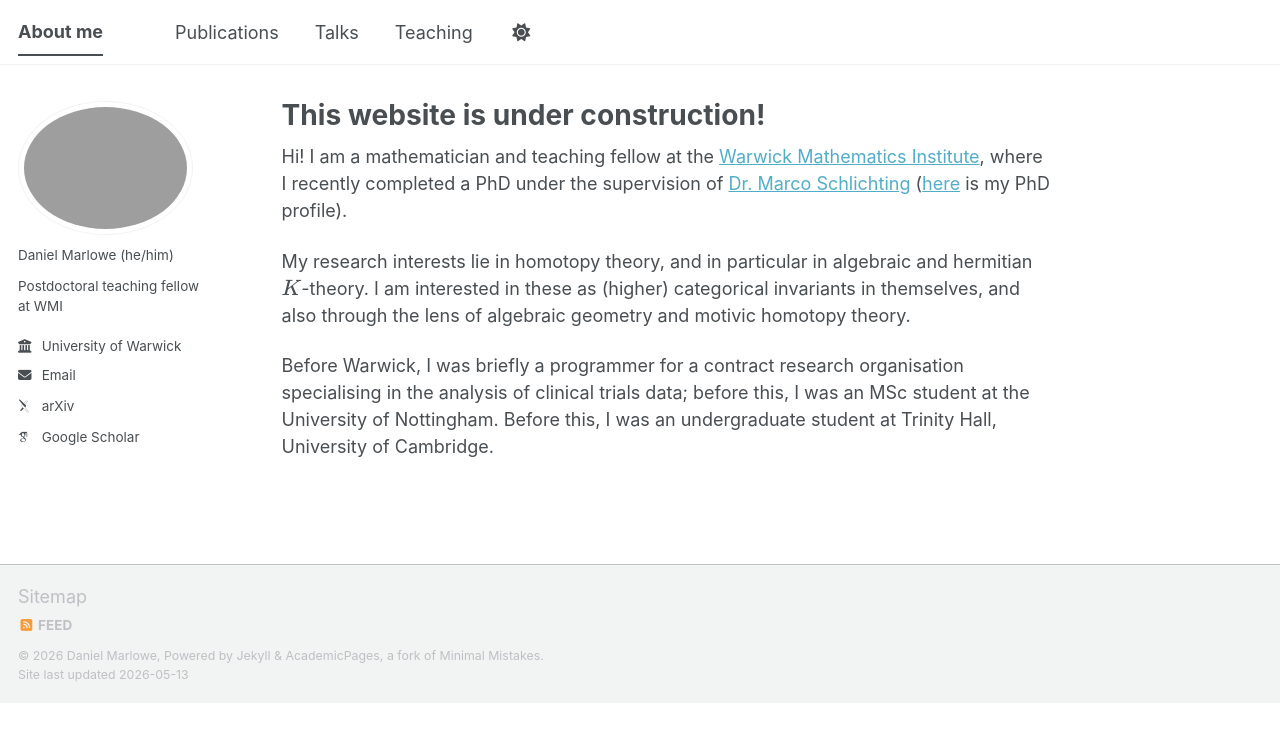
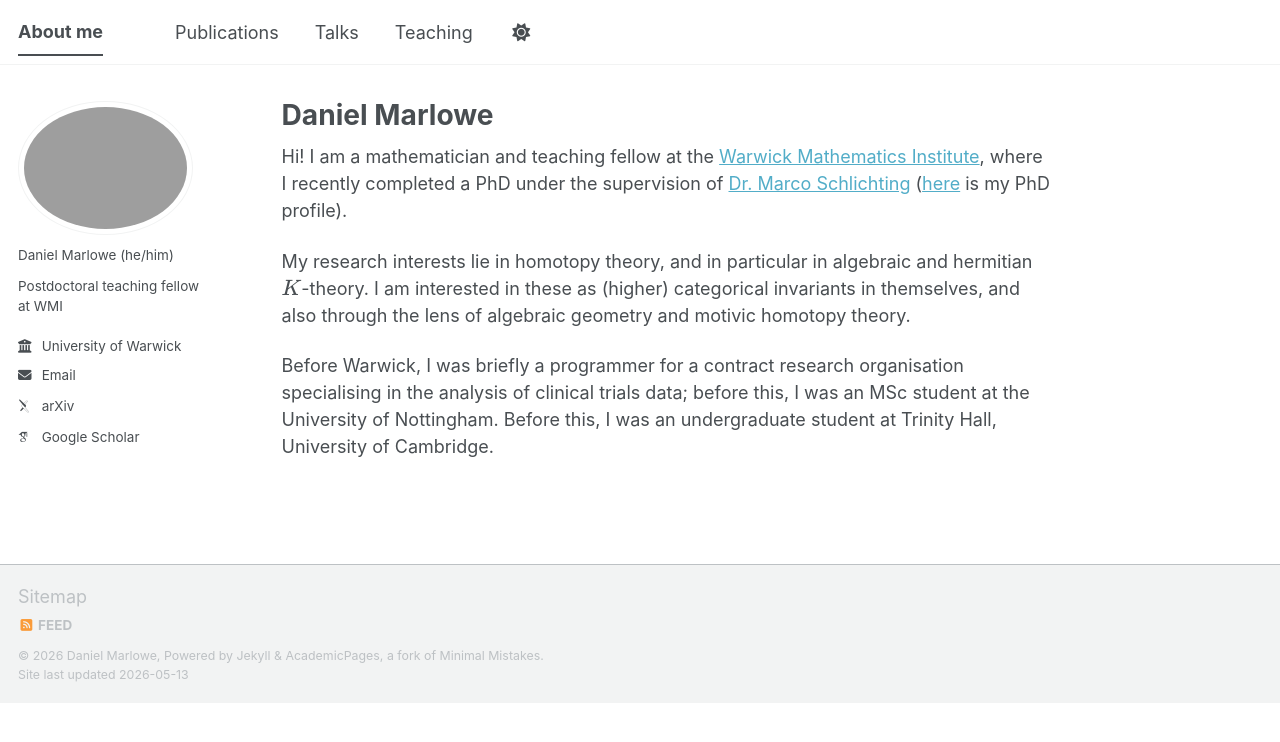
Before and after one commit to dmarl/dmarl.github.io, a Jekyll site: the page built from _pages/about.md, in a window 1280 px wide. Shown: the top 742 px of the page. Built offline with Jekyll 4.4.1, drawn with Linux system fonts in a browser that asks for light colours; some web fonts are replaced; a script bundle is joined from its source files by our own code; library files that are not in the unit come from our copies.

Commit message:
Update about.md

```diff
--- a/_pages/about.md
+++ b/_pages/about.md
@@ -1,6 +1,6 @@
 ---
 permalink: /
-title: "This website is under construction!"
+title: "Daniel Marlowe"
 author_profile: true
 redirect_from:
   - /about/
```
